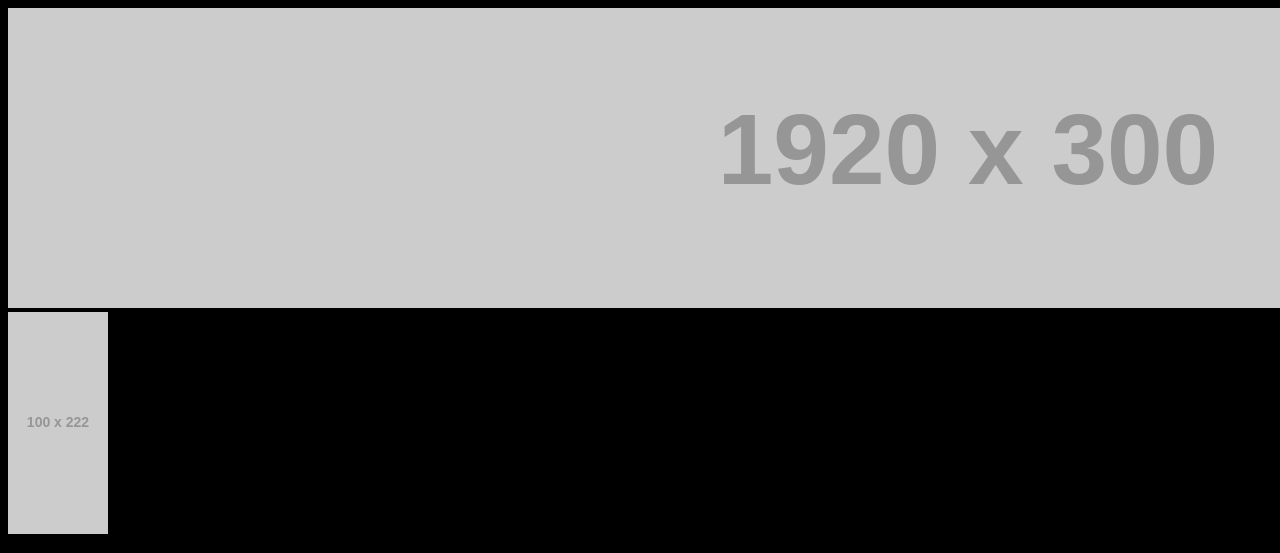
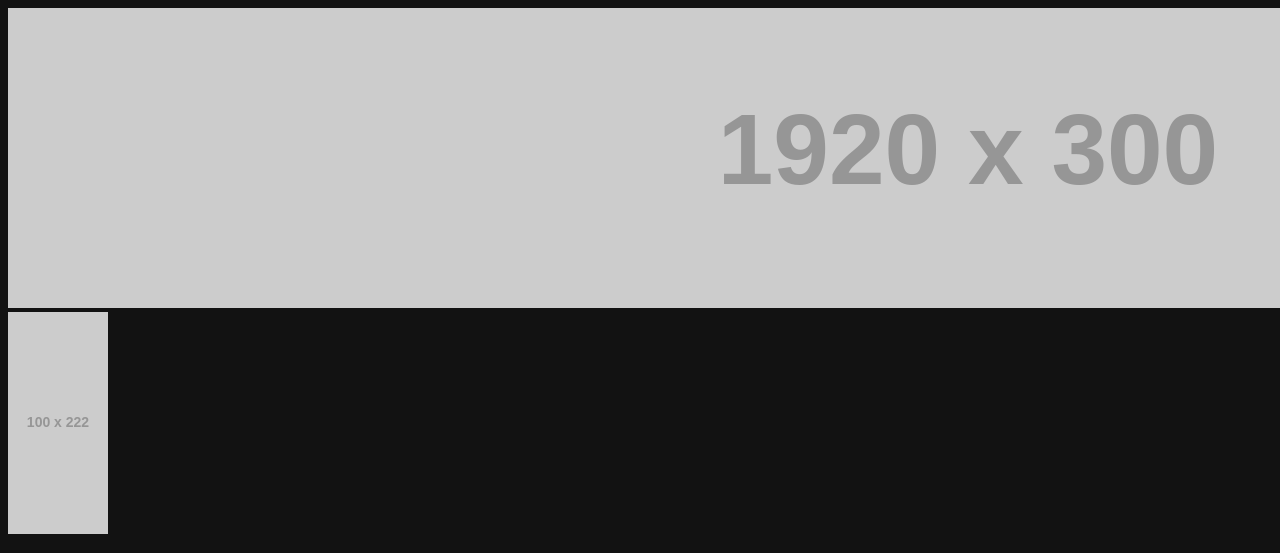
Before and after one commit to ltkaidanalenko/ocs, a plain HTML site: page index.html in a window 1280 px wide. Shown: the top 553 px of the page. Drawn offline with nearby package versions, Linux system fonts and the light colour scheme; placeholder pictures from the web are drawn by us.

Commit message:
Update main.css

```diff
--- a/main.css
+++ b/main.css
@@ -1,3 +1,3 @@
-body {
-  background:black;
+:root {
+ color-scheme:dark;
 }
```
